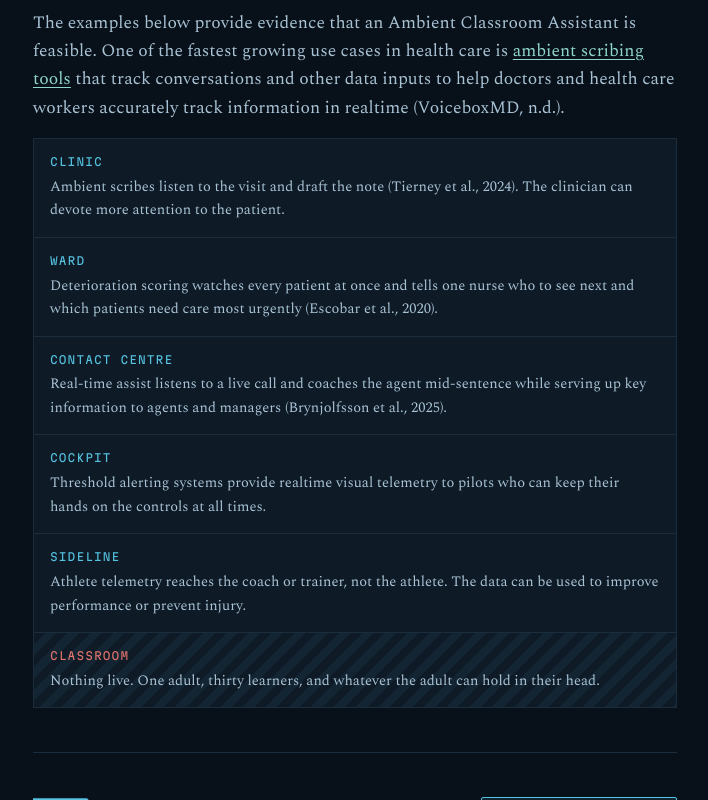
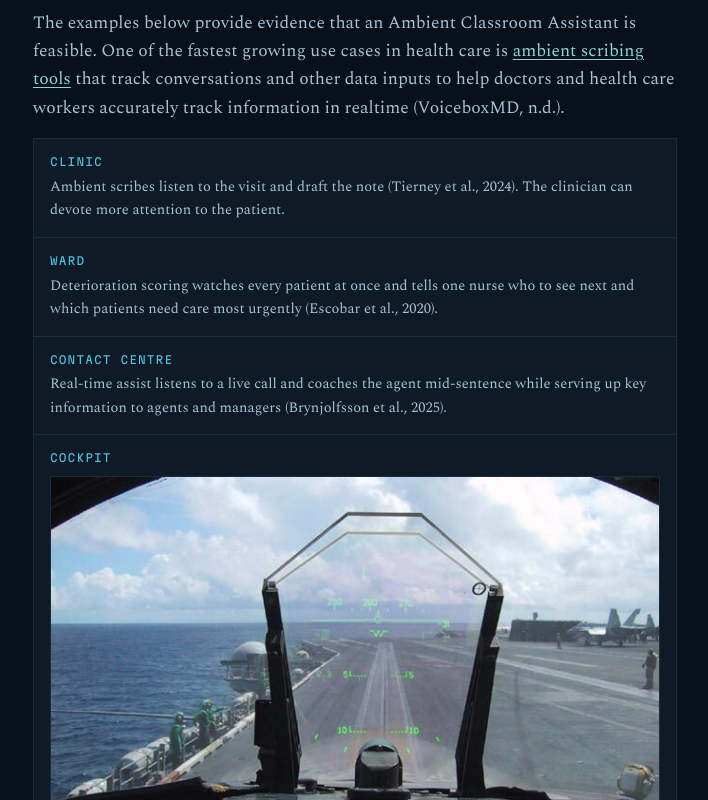
Before and after one commit to kenpeterson2112/etec523-a3-forecast, a plain HTML site: page index.html in a window 1280 px wide. Shown: the part 2000-2800 px from the top of the page, without its empty margins (285-993 px from the left). Drawn offline with Linux system fonts and the light colour scheme.

Commit message:
Add cockpit and sideline photos to the use-case cards
- Cockpit: F/A-18C HUD, US Navy, public domain (Wikimedia Commons)
- Sideline: coach and player with a tablet (Pexels licence)
- Both self-hosted, cropped 16:9, credited under the photo

Co-Authored-By: Claude Opus 5.5 <noreply@anthropic.com>
Claude-Session: https://claude.ai/code/session_01BdufFsNmyScoyVB3J95c4q

```diff
--- a/index.html
+++ b/index.html
@@ -349,6 +349,23 @@
   }
   .cell.empty .who { color: var(--alert); }
   .cell .what { font-size: 14.5px; color: var(--ink-2); }
+  .cell-photo { margin: 4px 0 2px; }
+  .cell-photo img {
+    display: block;
+    width: 100%;
+    height: auto;
+    aspect-ratio: 16 / 9;
+    object-fit: cover;
+    border: 1px solid var(--line);
+  }
+  .cell-photo figcaption {
+    margin-top: 5px;
+    font-family: var(--mono);
+    font-size: 9.5px;
+    letter-spacing: .06em;
+    color: var(--muted);
+  }
+  .cell-photo figcaption a { color: var(--muted); }
 
   /* ---------- layer table ---------- */
 
@@ -781,8 +798,8 @@
       <div class="cell"><span class="who">Clinic</span><span class="what">Ambient scribes listen to the visit and draft the note (Tierney et al., 2024). The clinician can devote more attention to the patient.</span></div>
       <div class="cell"><span class="who">Ward</span><span class="what">Deterioration scoring watches every patient at once and tells one nurse who to see next and which patients need care most urgently (Escobar et al., 2020).</span></div>
       <div class="cell"><span class="who">Contact centre</span><span class="what">Real-time assist listens to a live call and coaches the agent mid-sentence while serving up key information to agents and managers (Brynjolfsson et al., 2025).</span></div>
-      <div class="cell"><span class="who">Cockpit</span><span class="what">Threshold alerting systems provide realtime visual telemetry to pilots who can keep their hands on the controls at all times.</span></div>
-      <div class="cell"><span class="who">Sideline</span><span class="what">Athlete telemetry reaches the coach or trainer, not the athlete. The data can be used to improve performance or prevent injury.</span></div>
+      <div class="cell"><span class="who">Cockpit</span><figure class="cell-photo"><img src="images/cockpit-hud.jpg" width="640" height="480" alt="Head-up display in an F/A-18C cockpit, with flight data projected over the view of an aircraft carrier deck ahead." loading="lazy"><figcaption>Photo: US Navy, public domain, via <a href="https://en.wikipedia.org/wiki/Head-up_display">Wikimedia Commons</a></figcaption></figure><span class="what">Threshold alerting systems provide realtime visual telemetry to pilots who can keep their hands on the controls at all times.</span></div>
+      <div class="cell"><span class="who">Sideline</span><figure class="cell-photo"><img src="images/sideline-tablet.jpg" width="900" height="1350" alt="A coach in a headset shows a football player data on a tablet on the sideline." loading="lazy" style="object-position: 50% 52%"><figcaption>Photo: <a href="https://www.pexels.com/photo/a-man-with-headphones-holding-a-tablet-beside-a-man-wearing-a-football-uniform-9539098/">Pexels</a></figcaption></figure><span class="what">Athlete telemetry reaches the coach or trainer, not the athlete. The data can be used to improve performance or prevent injury.</span></div>
       <div class="cell empty"><span class="who">Classroom</span><span class="what">Nothing live. One adult, thirty learners, and whatever the adult can hold in their head.</span></div>
     </div>
   </section>
```
Also changed, not shown: images/cockpit-hud.jpg (added), images/sideline-tablet.jpg (added).
